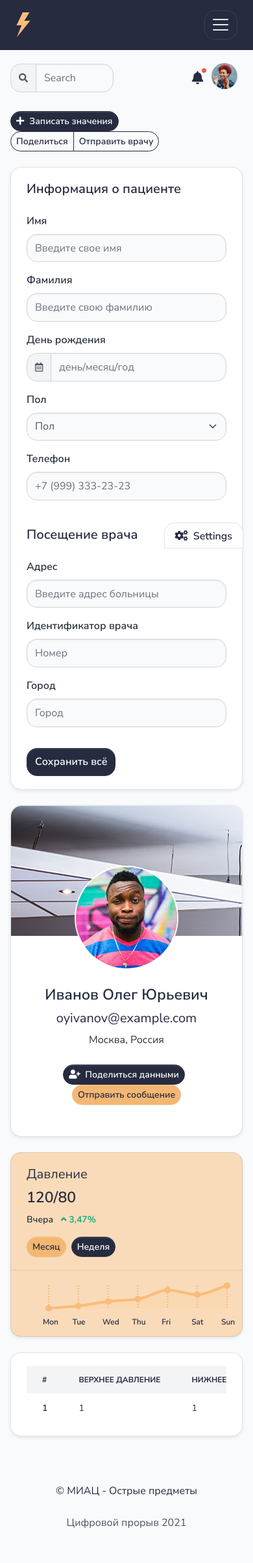
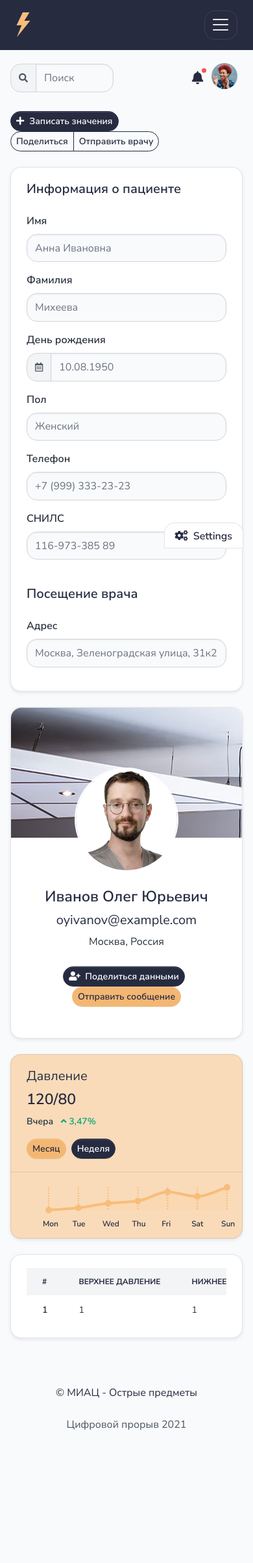
Before and after one commit to Sharp-Objects/dashboard, a Flask app: page /dashboard in a window 390 px wide. Shown: the whole page at 65% size. After the commit the page ends 2200 px from the top, so only its background shows below. Run offline with Flask 2, Linux system fonts and the light colour scheme; a user stored in the database is signed in; tables that the repository leaves empty hold one stand-in row (values such as "Sample post"); some libraries are stand-ins or nearby versions.

Commit message:
[no task] adding russian text

```diff
--- a/app/base/templates/includes/navigation.html
+++ b/app/base/templates/includes/navigation.html
@@ -6,7 +6,7 @@
                 <form class="navbar-search form-inline" id="navbar-search-main">
                     <div class="input-group input-group-merge search-bar">
                         <span class="input-group-text" id="topbar-addon"><span class="fas fa-search"></span></span>
-                        <input type="text" class="form-control" id="topbarInputIconLeft" placeholder="Search"
+                        <input type="text" class="form-control" id="topbarInputIconLeft" placeholder="Поиск"
                                aria-label="Search" aria-describedby="topbar-addon">
                     </div>
                 </form>
@@ -142,8 +142,7 @@
                             <img class="user-avatar md-avatar rounded-circle" alt="Image placeholder"
                                  src="/static/assets/img/team/profile-picture-3.jpg">
                             <div class="media-body ms-2 text-dark align-items-center d-none d-lg-block">
-                      <span class="mb-0 font-small fw-bold">
-                        Current User: <strong>{{ current_user.username }}</strong>
+                      <span class="mb-0 font-small fw-bold">Добрый день, <strong>Анна Ивановна</strong> !
                       </span>
                             </div>
                         </div>
--- a/app/patient/templates/dashboard.html
+++ b/app/patient/templates/dashboard.html
@@ -38,14 +38,14 @@
                             <div>
                                 <label for="first_name">Имя</label>
                                 <input class="form-control" id="first_name" type="text"
-                                       placeholder="Введите свое имя" required>
+                                       placeholder="Анна Ивановна" required>
                             </div>
                         </div>
                         <div class="col-md-6 mb-3">
                             <div>
                                 <label for="last_name">Фамилия</label>
                                 <input class="form-control" id="last_name" type="text"
-                                       placeholder="Введите свою фамилию"
+                                       placeholder="Михеева"
                                        required>
                             </div>
                         </div>
@@ -56,16 +56,13 @@
                             <div class="input-group">
                                 <span class="input-group-text"><span class="far fa-calendar-alt"></span></span>
                                 <input data-datepicker="" class="form-control" id="birthday" type="text"
-                                       placeholder="день/месяц/год" required>
+                                       placeholder="10.08.1950" required>
                             </div>
                         </div>
                         <div class="col-md-6 mb-3">
                             <label for="gender">Пол</label>
-                            <select class="form-select mb-0" id="gender" aria-label="Выберите пол">
-                                <option selected>Пол</option>
-                                <option value="1">Женской</option>
-                                <option value="2">Мужской</option>
-                            </select>
+                            <input data-datepicker="" class="form-control" id="gender" type="text"
+                                   placeholder="Женский" required>
                         </div>
                     </div>
                     <div class="row">
@@ -76,6 +73,13 @@
                                        required>
                             </div>
                         </div>
+                        <div class="col-md-6 mb-3">
+                            <div class="form-group">
+                                <label for="snils">СНИЛС</label>
+                                <input class="form-control" id="snils" type="text" placeholder="116-973-385 89"
+                                       required>
+                            </div>
+                        </div>
                     </div>
                     <h2 class="h5 my-4">Посещение врача</h2>
                     <div class="row">
@@ -83,27 +87,13 @@
                             <div class="form-group">
                                 <label for="address">Адрес</label>
                                 <input class="form-control" id="address" type="text"
-                                       placeholder="Введите адрес больницы" required>
-                            </div>
-                        </div>
-                        <div class="col-sm-3 mb-3">
-                            <div class="form-group">
-                                <label for="number">Идентификатор врача</label>
-                                <input class="form-control" id="number" type="number" placeholder="Номер" required>
+                                       placeholder="Москва, Зеленоградская улица, 31к2" required>
                             </div>
                         </div>
                     </div>
-                    <div class="row">
-                        <div class="col-sm-4 mb-3">
-                            <div class="form-group">
-                                <label for="city">Город</label>
-                                <input class="form-control" id="city" type="text" placeholder="Город" required>
-                            </div>
-                        </div>
-                    </div>
-                    <div class="mt-3">
-                        <button type="submit" class="btn btn-dark">Сохранить всё</button>
-                    </div>
+                    {#                    <div class="mt-3">#}
+                    {#                        <button type="submit" class="btn btn-dark">Сохранить всё</button>#}
+                    {#                    </div>#}
                 </form>
             </div>
         </div>
@@ -114,7 +104,7 @@
                         <div class="profile-cover rounded-top"
                              data-background="/static/assets/img/profile-cover.jpg"></div>
                         <div class="card-body pb-5">
-                            <img src="/static/assets/img/team/profile-picture-1.jpg"
+                            <img src="/static/assets/img/team/doctor.jpg"
                                  class="user-avatar large-avatar rounded-circle mx-auto mt-n7 mb-4" alt="Neil Portrait">
                             <h4 class="h3">
                                 {# {{ current_user.username }} #}
```
Also changed, not shown: app/base/static/assets/img/team/doctor.jpg (added).
